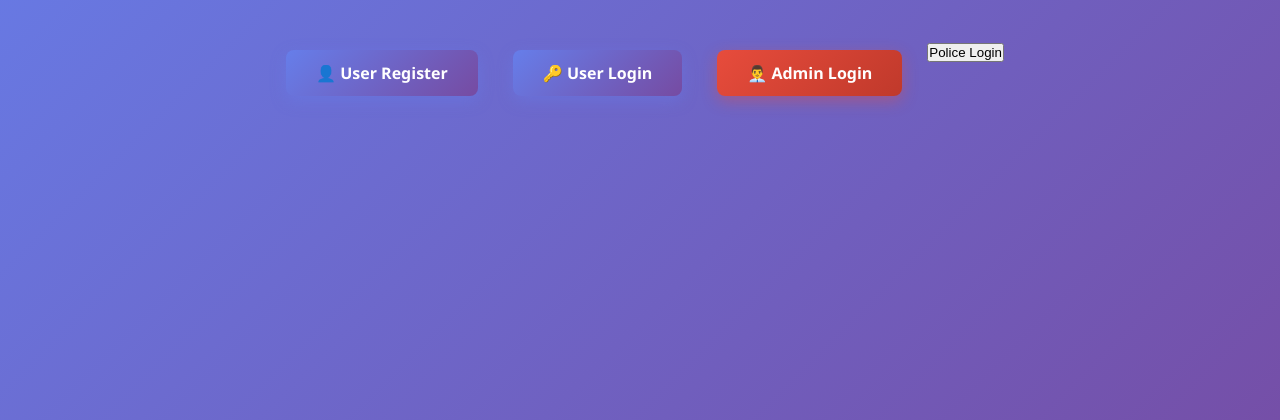
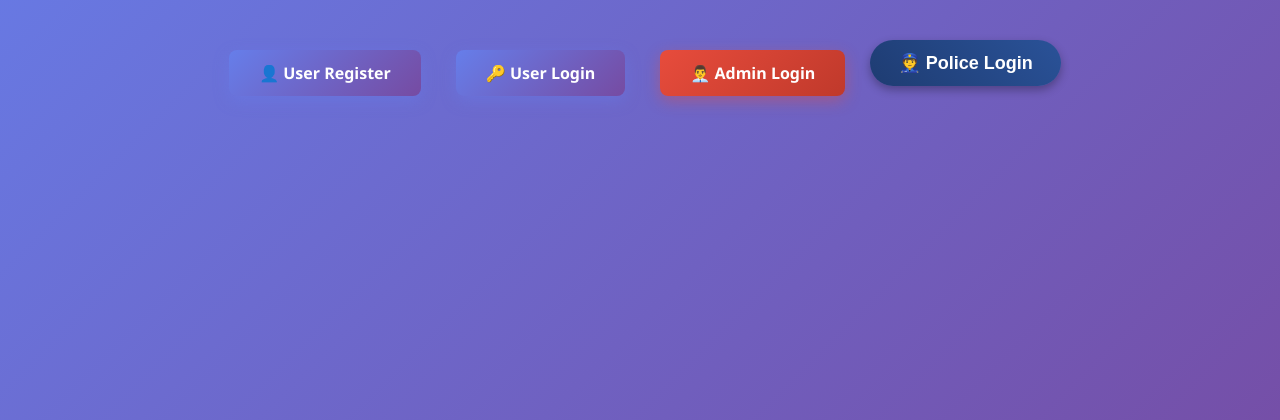
Before and after one commit to praveeshb/cybercrime-project, a Flask app: page / in a window 1280 px wide. Shown: the part 222-642 px from the top of the page. Run offline with Flask 3, Linux system fonts and the light colour scheme.

Commit message:
add attractive police login button with gradient and hover effects

```diff
--- a/static/style.css
+++ b/static/style.css
@@ -282,3 +282,23 @@ p a:hover {
   color: #764ba2;
   text-decoration: underline;
 }
+
+.police-btn{
+    background: linear-gradient(45deg,#1e3c72,#2a5298);
+    color: white;
+    border: none;
+    padding: 12px 28px;
+    font-size: 18px;
+    border-radius: 30px;
+    cursor: pointer;
+    font-weight: bold;
+    box-shadow: 0 4px 10px rgba(0,0,0,0.3);
+    transition: all 0.3s ease;
+}
+
+.police-btn:hover{
+    transform: scale(1.08);
+    background: linear-gradient(45deg,#2a5298,#1e3c72);
+    box-shadow: 0 6px 15px rgba(0,0,0,0.5);
+    letter-spacing:1px;
+}
--- a/templates/index.html
+++ b/templates/index.html
@@ -18,7 +18,7 @@
 <a href="/login" class="btn btn-primary">🔑 User Login</a>
 <a href="/admin" class="btn btn-danger">👨‍💼 Admin Login</a>
 <a href="/police_login">
-<button>Police Login</button>
+<button class="police-btn">👮 Police Login</button>
 </a>
 </div>
 </div>
```
